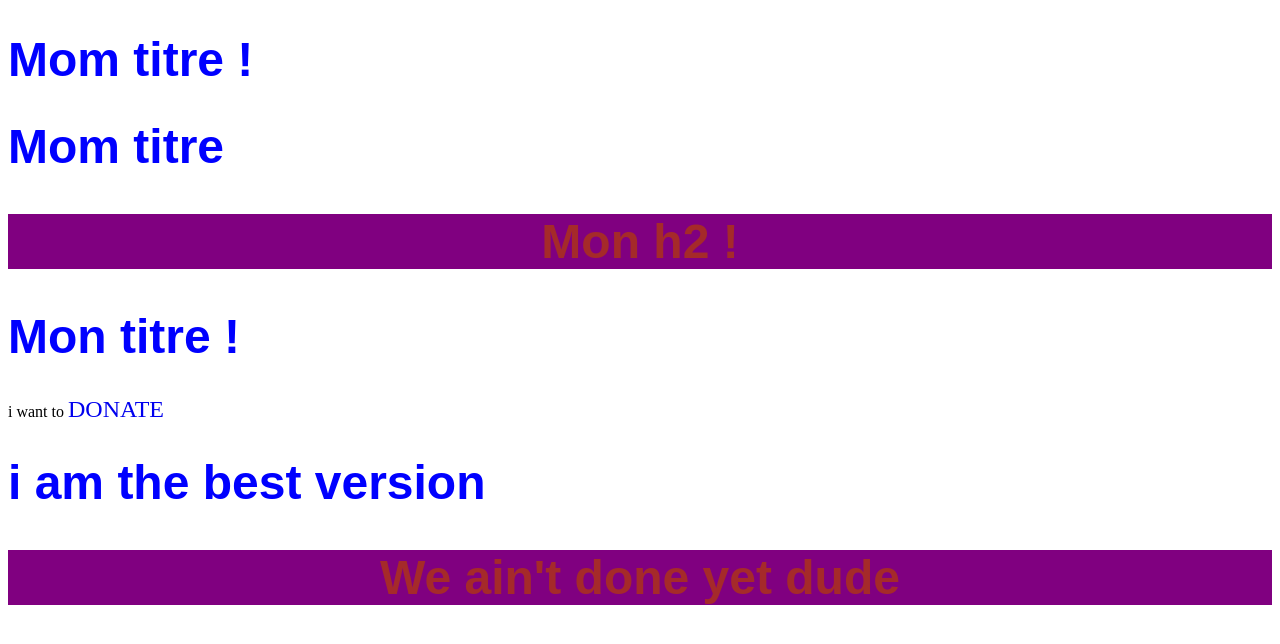
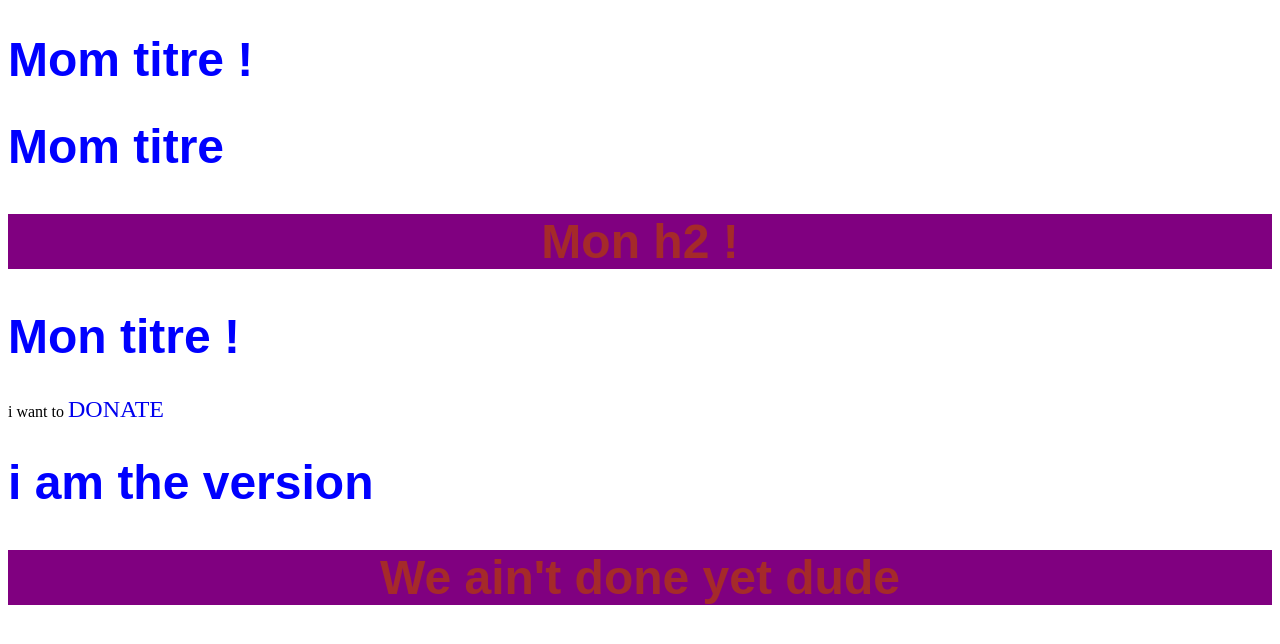
Before and after one commit to DigitAlLife30/learngit, a plain HTML site: page index.html in a window 1280 px wide. Drawn offline with Linux system fonts and the light colour scheme.

Commit message:
made a change

```diff
--- a/index.html
+++ b/index.html
@@ -13,7 +13,7 @@
     <h2>Mon h2 !</h2>
     <h1>Mon titre !</h1>
     <p>i want to <a href="cagnotte.html">DONATE</a></p>
-    <h1>i am the best version</h1>
+    <h1>i am the version</h1>
     <h2>We ain't done yet dude</h2>
 </body>
 </html>
```
